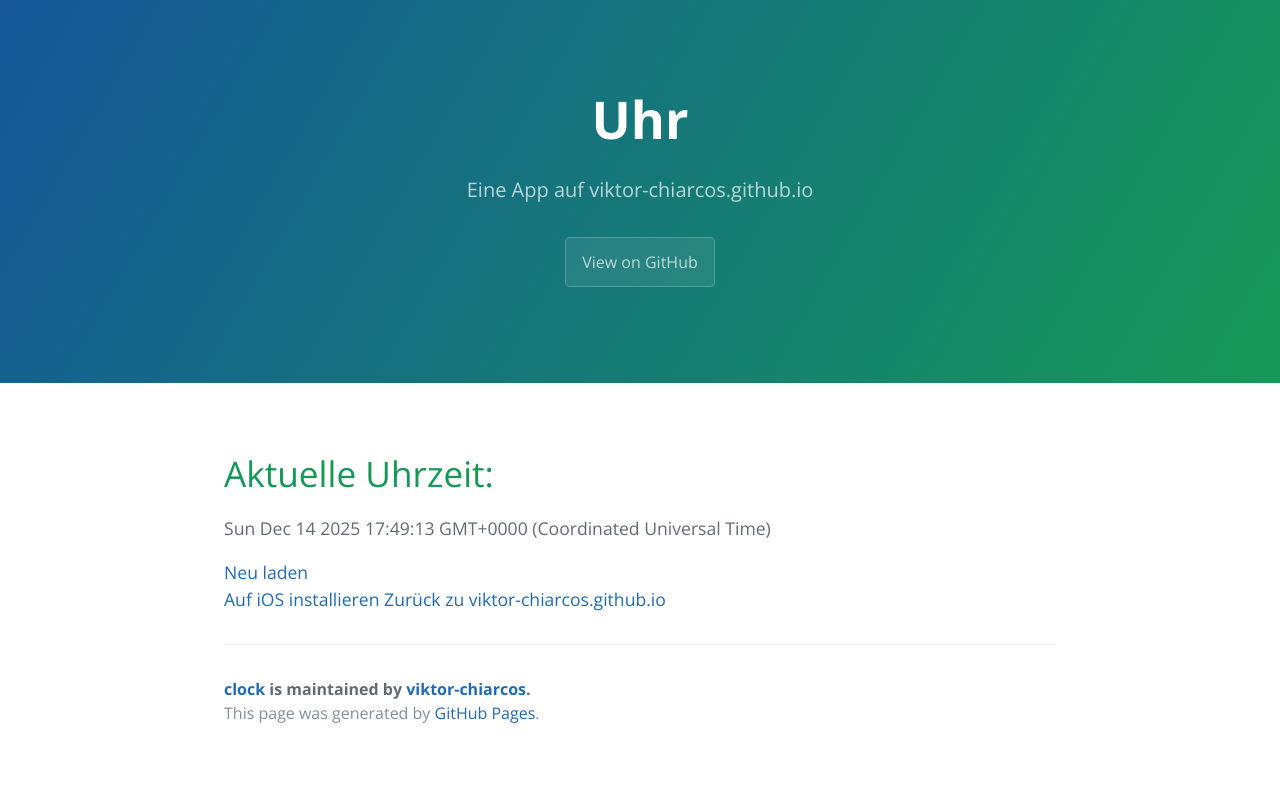
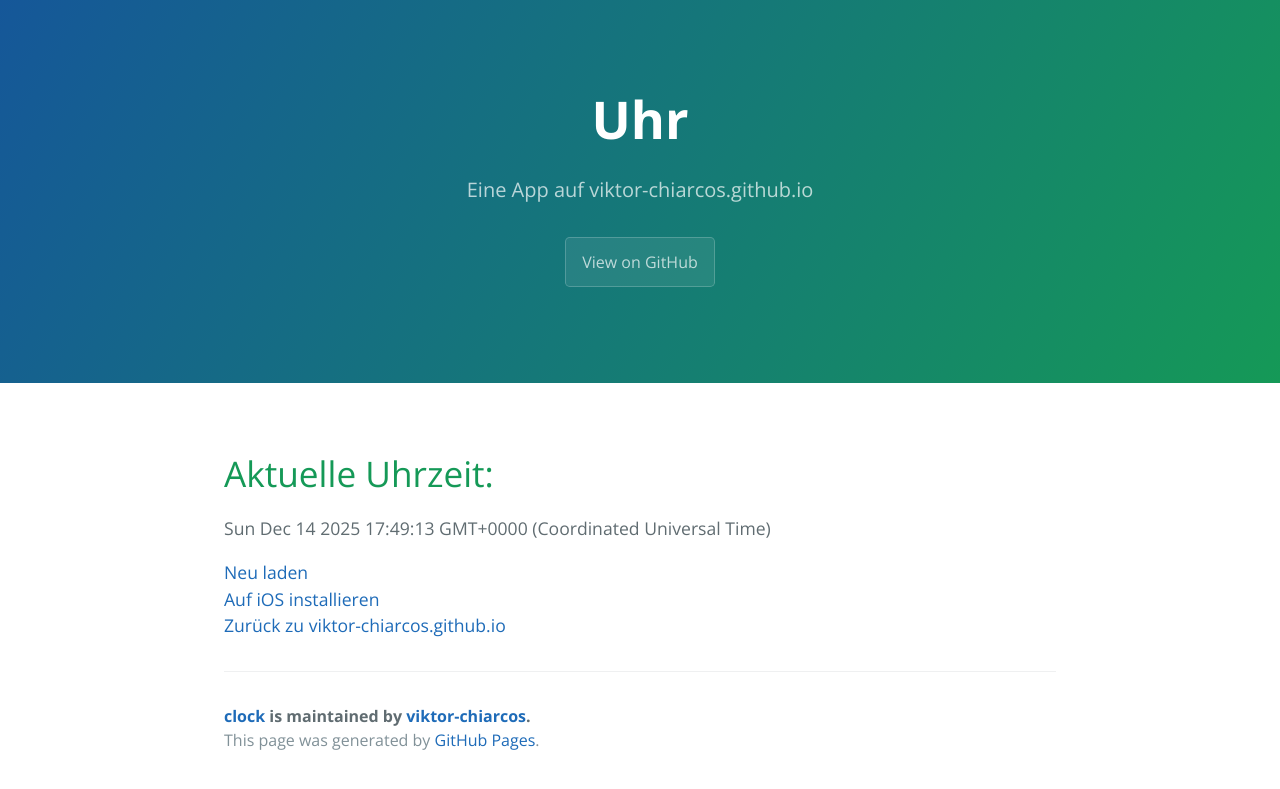
Before and after one commit to viktor-chiarcos/clock, a Jekyll site: the page built from index.md, in a window 1280 px wide. Shown: the top 789 px of the page. Built offline with Jekyll 4.4.1, drawn with Linux system fonts in a browser that asks for light colours.

```diff
--- a/index.md
+++ b/index.md
@@ -21,5 +21,5 @@ permalink: /
 <time aria-current="date" id="zeit"></time>
 <a href="">Neu laden</a>
 <br>
-<a href="/clock/apple/instruction">Auf iOS installieren</a>
+<a href="/clock/apple/instruction">Auf iOS installieren</a><br>
 <a href="/">Zurück zu viktor-chiarcos.github.io</a>
```
